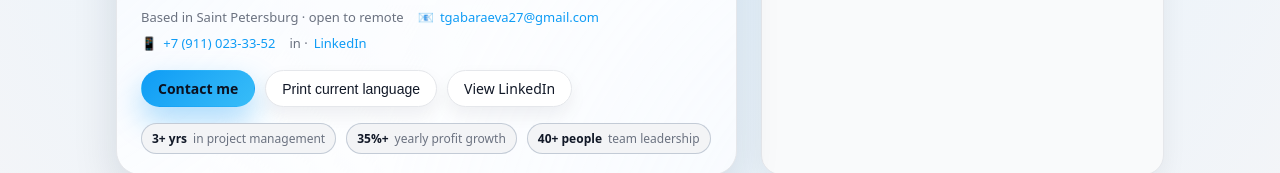
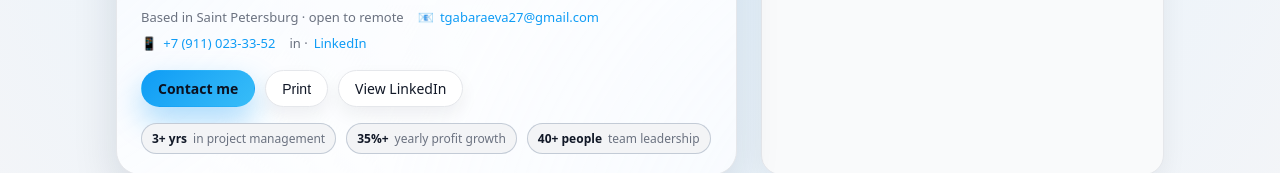
Before and after one commit to tgabaraeva/resume2025, a plain HTML site: page index.html in a window 1280 px wide. Shown: the part 250-423 px from the top of the page. Drawn offline with Linux system fonts and the light colour scheme.

Commit message:
Add files via upload

```diff
--- a/index.html
+++ b/index.html
@@ -750,7 +750,7 @@
           <div class="hero-meta">
             <span
               data-i18n-en="Based in Saint Petersburg · open to remote"
-              data-i18n-ru="Проживаю в Санкт-Петербурге · открыта к удалённой работе и переездам">
+              data-i18n-ru="Проживаю в Санкт-Петербурге · открыта к удалённой работе и переезду">
               <span class="dot"></span> Based in Saint Petersburg · open to remote
             </span>
             <span>📧 <a href="mailto:tgabaraeva27@gmail.com">tgabaraeva27@gmail.com</a></span>
@@ -771,8 +771,8 @@
               Contact me
             </a>
             <button class="btn" id="printCurrentBtn"
-               data-i18n-en="Print current language"
-               data-i18n-ru="Печать в текущем языке">
+               data-i18n-en="Print"
+               data-i18n-ru="Печать">
               Print current language
             </button>
             <a class="btn"
```
